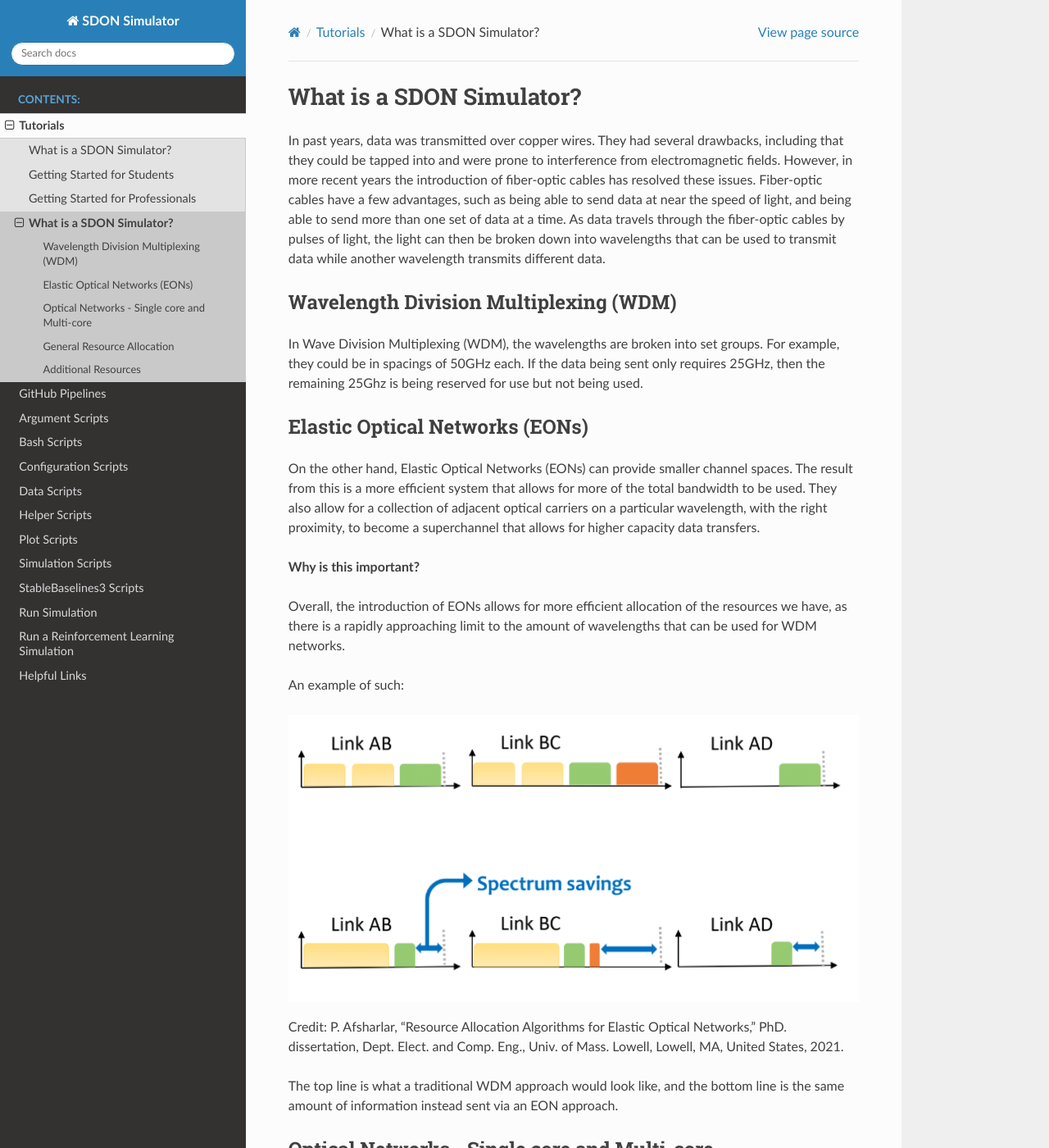
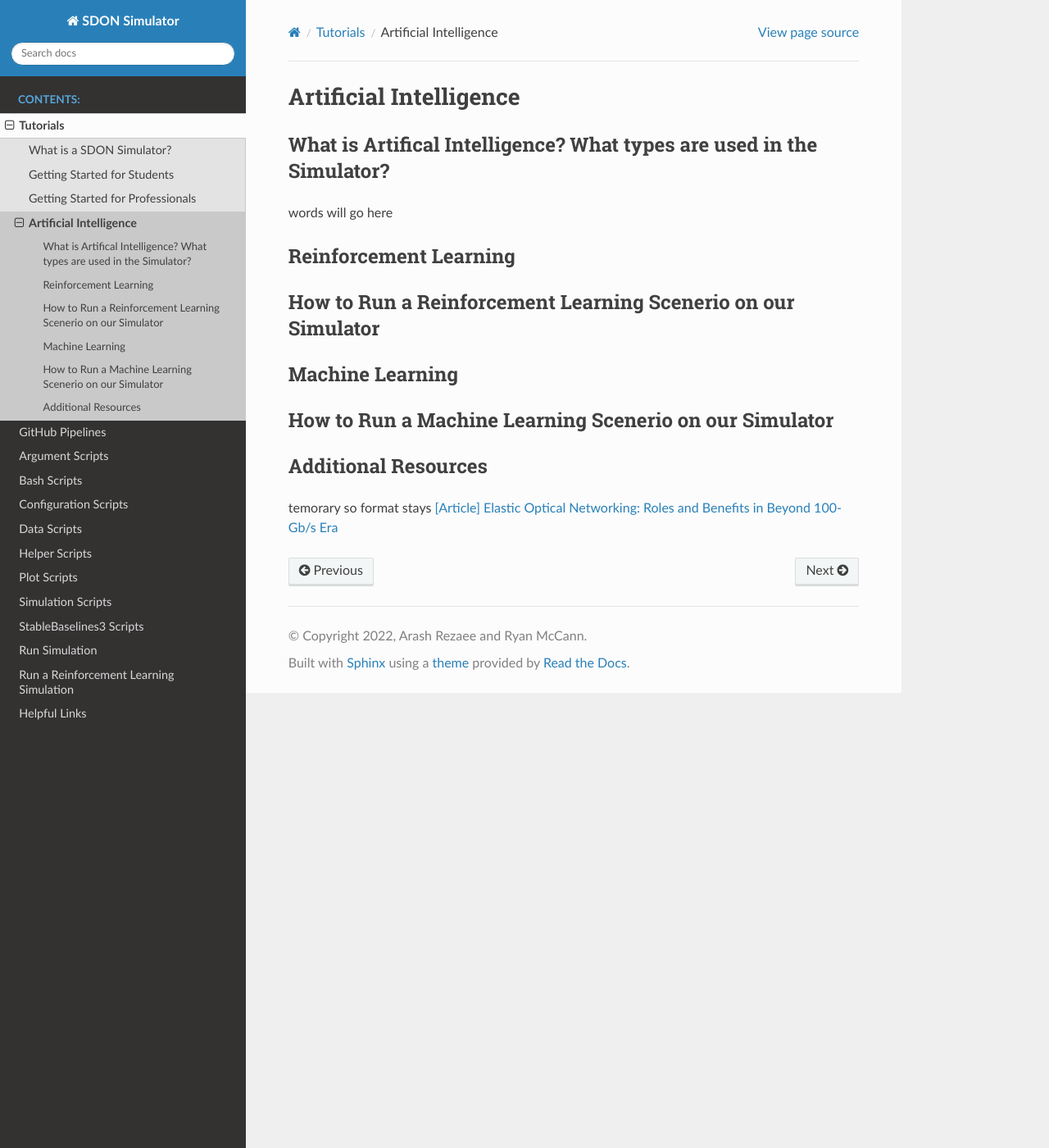
Before and after one commit to SDNNetSim/SDON_simulator, a Sphinx documentation site: the page built from docs/tutorials/artifical_intelligence.rst, in a window 1280 px wide and 1400 px high. Shown: the whole window at 82% size. Built offline with Sphinx 7.4.7 and the Read the Docs theme 2.0.0, drawn with Linux system fonts in a browser that asks for light colours; pages that are not in the unit, such as notebooks, are missing from menus; some of the changed text lies outside the part shown.

Commit message:
Add subsections within the Artificial Intelligence section for future works

```diff
--- a/docs/tutorials/artifical_intelligence.rst
+++ b/docs/tutorials/artifical_intelligence.rst
@@ -1,93 +1,24 @@
-What is a SDON Simulator?
-========================
+Artificial Intelligence
+=======================
 
-In past years, data was transmitted over copper wires. They had several drawbacks, including that they could be tapped
-into and were prone to interference from electromagnetic fields. However, in more recent years the introduction of
-fiber-optic cables has resolved these issues. Fiber-optic cables have a few advantages, such as being able to send data
-at near the speed of light, and being able to send more than one set of data at a time. As data travels through the
-fiber-optic cables by pulses of light, the light can then be broken down into wavelengths that can be used to transmit
-data while another wavelength transmits different data.
+What is Artifical Intelligence? What types are used in the Simulator?
+---------------------------------------------------------------------
+words will go here
 
-Wavelength Division Multiplexing (WDM)
---------------------------------------
+Reinforcement Learning
+----------------------
 
-In Wave Division Multiplexing (WDM), the wavelengths are broken into set groups. For example, they could be in spacings
-of 50GHz each. If the data being sent only requires 25GHz, then the remaining 25Ghz is being reserved for use but not
-being used.
+How to Run a Reinforcement Learning Scenerio on our Simulator
+-------------------------------------------------------------
 
-Elastic Optical Networks (EONs)
--------------------------------
+Machine Learning
+----------------
 
-On the other hand, Elastic Optical Networks (EONs) can provide smaller channel spaces. The result from this is a more
-efficient system that allows for more of the total bandwidth to be used. They also allow for a collection of adjacent
-optical carriers on a particular wavelength, with the right proximity, to become a superchannel that allows for higher
-capacity data transfers.
-
-**Why is this important?**
-
-Overall, the introduction of EONs allows for more efficient allocation of the resources we have, as there is a rapidly
-approaching limit to the amount of wavelengths that can be used for WDM networks.
-
-An example of such:
-
-.. image:: _images/pegah_WDM_vs_EON.png
-   :alt: WDM vs EON visual
-   :width: 700px
-   :height: 350px
-   :align: center
-
-.. raw:: html
-
-   <br>
-
-Credit: P. Afsharlar, "Resource Allocation Algorithms for Elastic Optical Networks," PhD. dissertation, Dept. Elect.
-and Comp. Eng., Univ. of Mass. Lowell, Lowell, MA, United States, 2021.
-
-The top line is what a traditional WDM approach would look like, and the bottom line is the same amount of information
-instead sent via an EON approach.
-
-Optical Networks - Single core and Multi-core
----------------------------------------------
-
-A single core network has just one core overall. A mutli-core network has several different cores, allowing for
-superchannels to form.
-
-.. image:: _images/yue_multicore.png
-   :alt: Single vs. Multicore
-   :width: 700px
-   :height: 300px
-   :align: center
-
-.. raw:: html
-
-   <br>
-
-Credit: Y. Wang, "Dynamic Traffic Scheduling Frameworks with Spectral and Spatial Flexibility in SDM-EONs," PhD.
-dissertation, Dept. Elect. and Comp. Eng., Univ. of Mass. Lowell, Lowell, MA, United States, 2022.
-
-In the diagram, section a is an example of a single-core network, whereas section b is an example of a multi-core
-network.
-
-General Resource Allocation
----------------------------
-
-There are two major constraints when it comes to both WDM and EONs. The first is the **Continuity constraint** in which
-the transmission must remain on the same wavelength the entire distance it travels, as the cost of spectrum converters
-is large. The second constraint is the **Contiguity constraint** in which an EONs superchannel requires a transponder
-(also expensive), so as to keep down costs, the wavelengths used to create the superchannel must be next to one another.
-
-The process to designate a wavelength is called Routing and Wavelength Assignment (RWA). There are four major versions
-of this. The first is Random Wavelength Assignment, in which an open wavelength is randomly chosen. Second, there is
-First-Fit, in which each wavelength is numbered and the first available one is chosen. Finally, there are the Least-Used
-and Most-Used methods, which are the opposites of each other in method.
+How to Run a Machine Learning Scenerio on our Simulator
+-------------------------------------------------------
 
 Additional Resources
 --------------------
-
+temorary so format stays
 `[Article] Elastic Optical Networking: Roles and Benefits in Beyond 100-Gb/s Era
 <https://doi.org/10.1109/JLT.2016.2642480>`_
-
-`[Article] Review and Status of Wavelength-Division-Multiplexing Technology and Its Application
-<https://doi.org/10.1109/JLT.1984.1073653>`_
-
-`[Book] Optical Network Design and Planning <https://doi.org/10.1007/978-3-319-05227-4>`_
```
